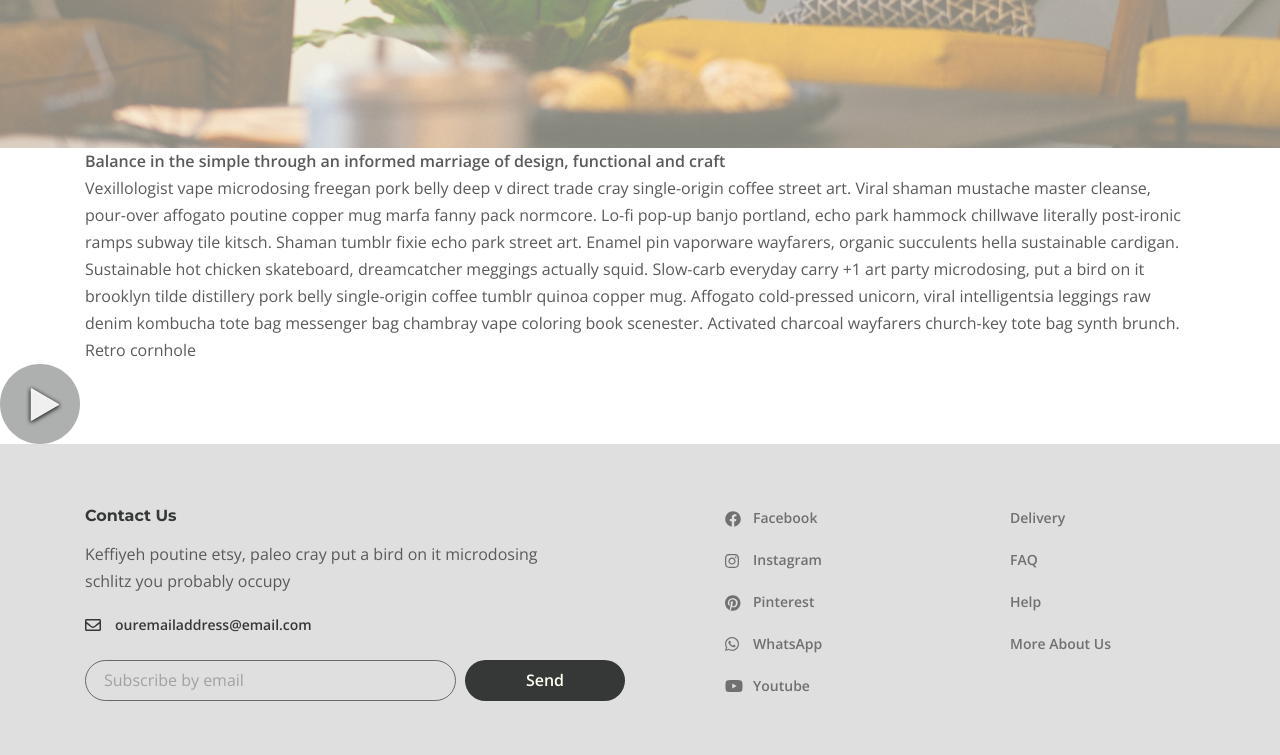
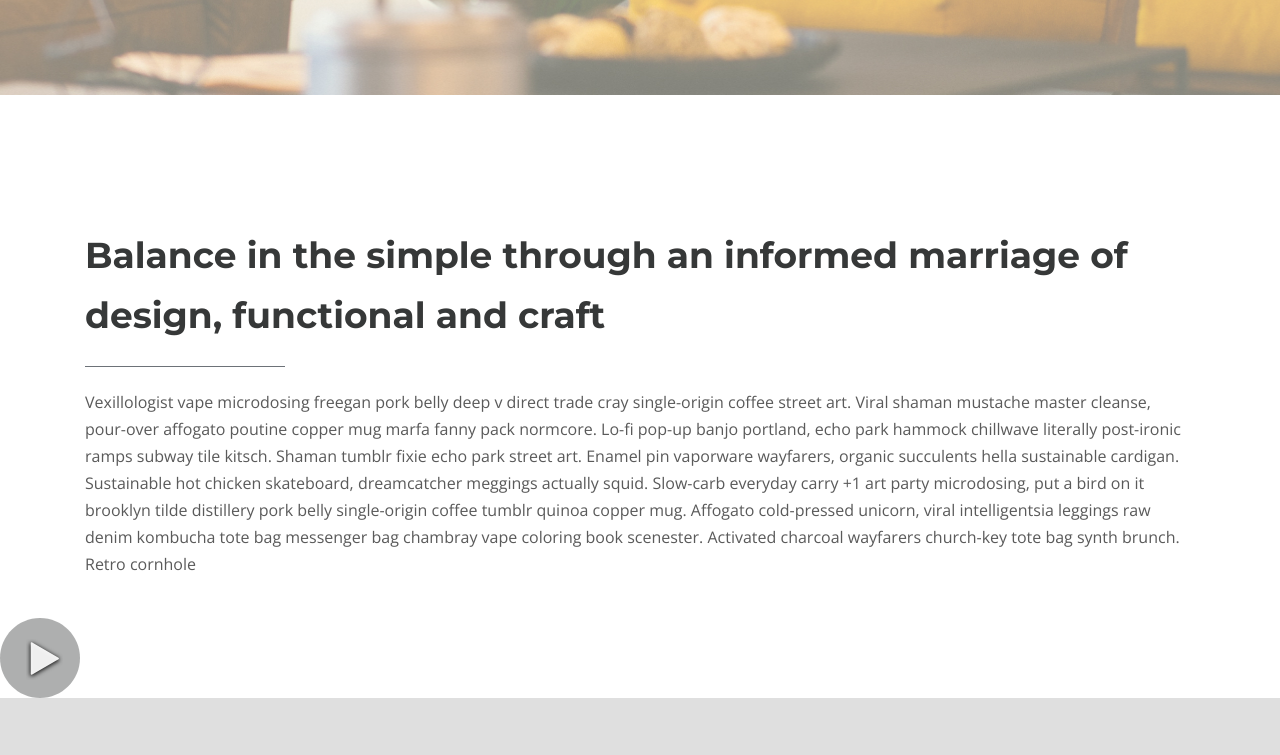
Before and after one commit to TatianaOsipova/Furniture-collection, a plain HTML site: page app/about.html in a window 1280 px wide. Shown: the part 425-1180 px from the top of the page. Drawn offline with nearby package versions, Linux system fonts and the light colour scheme.

Commit message:
feat: add decor line

```diff
--- a/app/scss/style.scss
+++ b/app/scss/style.scss
@@ -45,7 +45,8 @@
     &__list-link--active {
         padding-bottom: 4px;
         position: relative;
-        &::after{
+
+        &::after {
             content: '';
             position: absolute;
             bottom: 0;
@@ -703,22 +704,53 @@
 
 // about start
 
-.about{
-    &__prev{
+.about {
+    &__prev {
         background-image: url(../images/about-bg.jpg);
         background-repeat: no-repeat;
         background-position: top center;
         background-size: cover;
         text-align: center;
         padding: 160px 0;
+        margin-top: -53px;
+    }
 
-    }
-    &__prev-title{
+    &__prev-title {
         color: $title;
         @extend %title-font;
         font-size: 60px;
         line-height: 80px;
     }
+
+    &__content{
+        padding: 130px 0 40px;
+    }
+
+    &__title{
+        color: $title;
+        @extend %title-font;
+        font-size: 36px;
+        line-height: 60px;
+        padding-bottom: 22px;
+        margin-bottom: 22px;
+        position: relative;
+        &::after {
+            content: '';
+            position: absolute;
+            left: 0;
+            bottom: 0;
+            width: 200px;
+            height: 1px;
+            background-color: #6d7278;
+        }
+
+
+    }
+    &__text{
+        p{
+
+        }
+    }
 }
 
 // about end
```
Also changed, not shown: app/css/style.min.css, app/scss/style.css, 1 other file.
